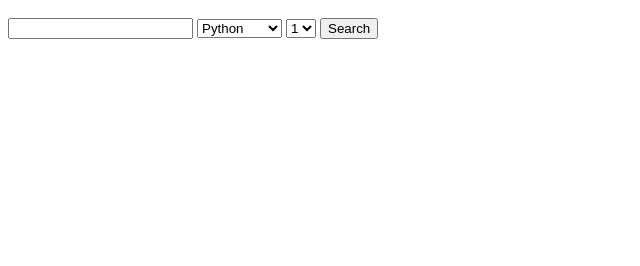
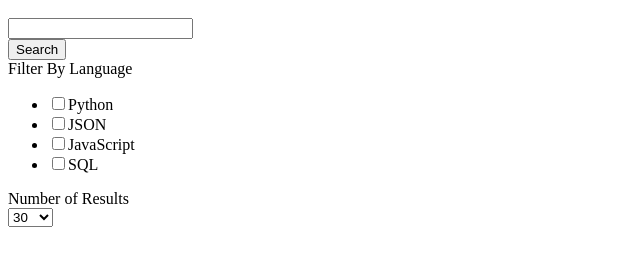
Before and after one commit to mitchgre/cs290_assignment3_part2, a plain HTML site: page gist-project/index.html in a window 1280 px wide. Shown: the part 48-314 px from the top of the page, without its empty margins (0-640 px from the left). Drawn offline with Linux system fonts and the light colour scheme.

Commit message:
Cleaned up (messed up?) HTML

```diff
--- a/gist-project/index.html
+++ b/gist-project/index.html
@@ -1,31 +1,43 @@
 <html>
   <head>
     <script src="ajaxAPI.js"></script>
+    <link rel="stylesheet" type="text/css" href="style.css">
   </head>
   <body>
+
     <div id='title'>title</div>
-    <div id='form'>
+    <div>
       <form>
-	<input type="text" name="searchBox">
 
-	<select> <!-- Filter By Languages  -->
-	  <option value="Python">Python</option>
-	  <option value="JSON">JSON</option>
-	  <option value="JavaScript">JavaScript</option>
-	  <option value="SQL">SQL</option>
-	</select>
+	<div id="searchContainer">
+	  <div>
+	    <input type="text" id="searchBox">
+	  </div>
+	  <input type="button" name="search" value="Search" onClick="displayResults()">
+	</div>
+	<div id="languageBoxes">
+	  <div>Filter By Language</div>
+	  <ul>
+	    <li><input type="checkbox" id="Python">Python</li>
+	    <li><input type="checkbox" id="JSON">JSON</li>
+	    <li><input type="checkbox" id="JavaScript">JavaScript</li>
+	    <li><input type="checkbox" id="SQL">SQL</li>
+	  </ul>
+	</div>
+	<div id="numOfPages">
+	  <div> Number of Results </div>
+	  <select> <!-- Filter Number of Pages -->
+	    <option value="1">30</option>
+	    <option value="2">60</option>
+	    <option value="3">90</option>
+	    <option value="4">120</option>
+	    <option value="5">150</option>
+	  </select>
+	</div>
 
-	<select> <!-- Filter Number of Pages -->
-	  <option value="1">1</option>
-	  <option value="2">2</option>
-	  <option value="3">3</option>
-	  <option value="4">4</option>
-	  <option value="5">5</option>
-	</select>
-
-	<input type="button" name="search" value="Search" onClick="displayResults()">
       </form>
     </div>
+
     <div id="searchResults">
     </div>
   </body>
```
